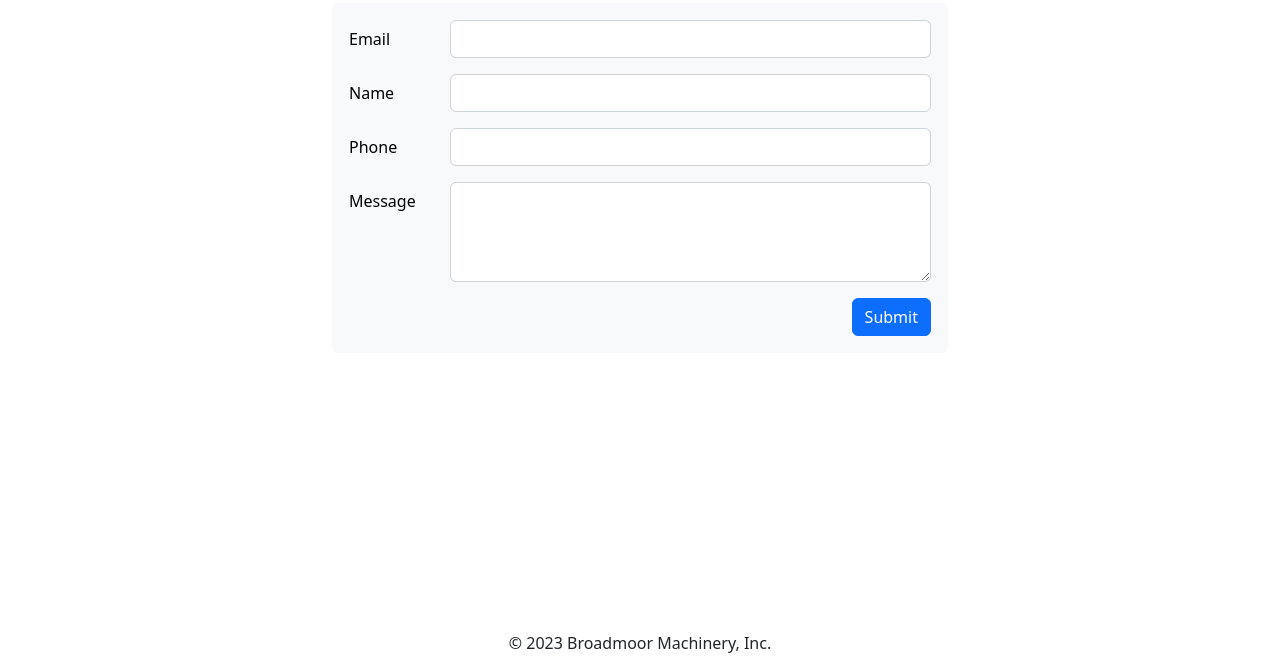
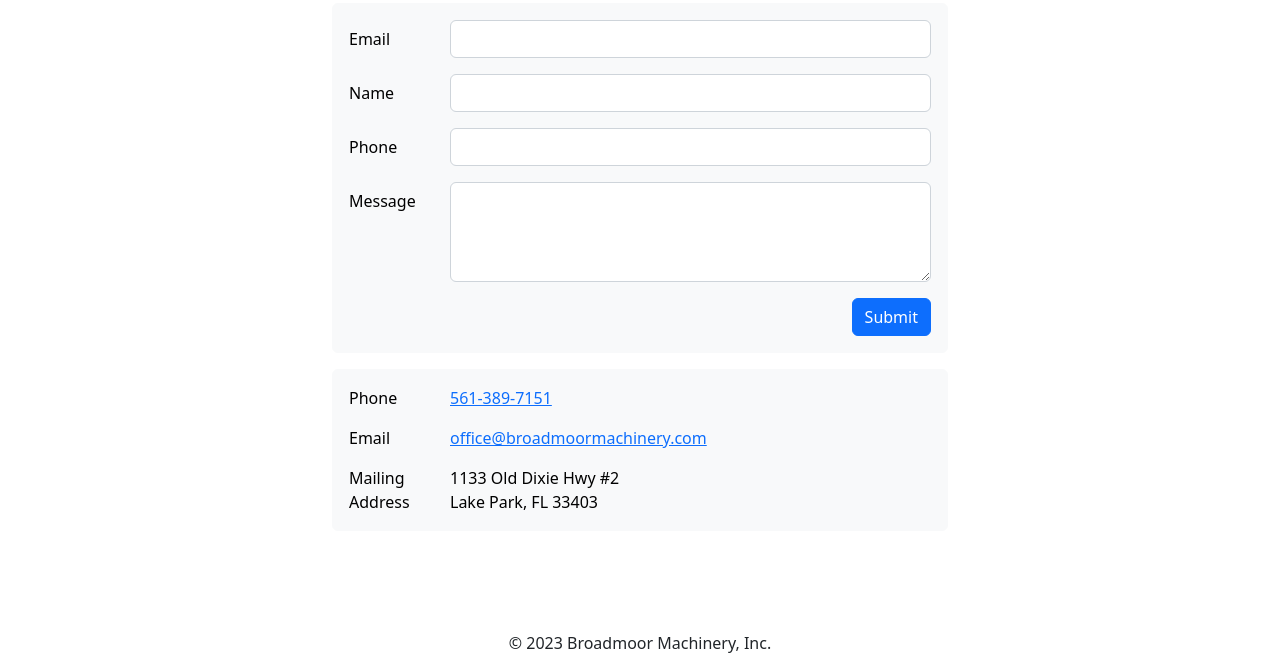
Before and after one commit to aj-montoya/broadmoor-machinery, an Astro site: page /contact in a window 1280 px wide. Shown: the part 129-800 px from the top of the page. Built offline with nearby package versions, Linux system fonts and the light colour scheme; Astro itself is replaced by a stand-in of ours.

Commit message:
add contact info

```diff
--- a/src/pages/contact.astro
+++ b/src/pages/contact.astro
@@ -13,7 +13,7 @@ import Navbar from "@components/Navbar.astro";
             <h1>Contact Us</h1>
           </div>
         </div>
-        <div class="row justify-content-center">
+        <div class="row justify-content-center pb-3">
           <div class="col-md-10 col-lg-7 col-xl-6">
             <div class="card text-bg-light border-light p-3">
               <form id="contact-form" novalidate>
@@ -74,11 +74,32 @@ import Navbar from "@components/Navbar.astro";
             </div>
           </div>
         </div>
-        <!-- <div class="row justify-content-center">
-          <div class="col-md-8 col-lg-6">
-            <h1>Contact Us</h1>
+        <div class="row justify-content-center">
+          <div class="col-md-10 col-lg-7 col-xl-6">
+            <div class="card text-bg-light border-light p-3">
+              <div class="grid">
+                <div class="row">
+                  <p class="col-sm-2">Phone</p>
+                  <a class="col-auto" href="tel:5613897151">561-389-7151</a>
+                </div>
+                <div class="row">
+                  <p class="col-sm-2">Email</p>
+                  <a
+                    class="col-auto"
+                    href="mailto:office@broadmoormachinery.com"
+                    >office@broadmoormachinery.com</a
+                  >
+                </div>
+                <div class="row">
+                  <p class="col-sm-2 m-0">Mailing Address</p>
+                  <p class="col-auto m-0">
+                    1133 Old Dixie Hwy #2<br />Lake Park, FL 33403
+                  </p>
+                </div>
+              </div>
+            </div>
           </div>
-        </div> -->
+        </div>
       </div>
     </div>
   </main>
```
